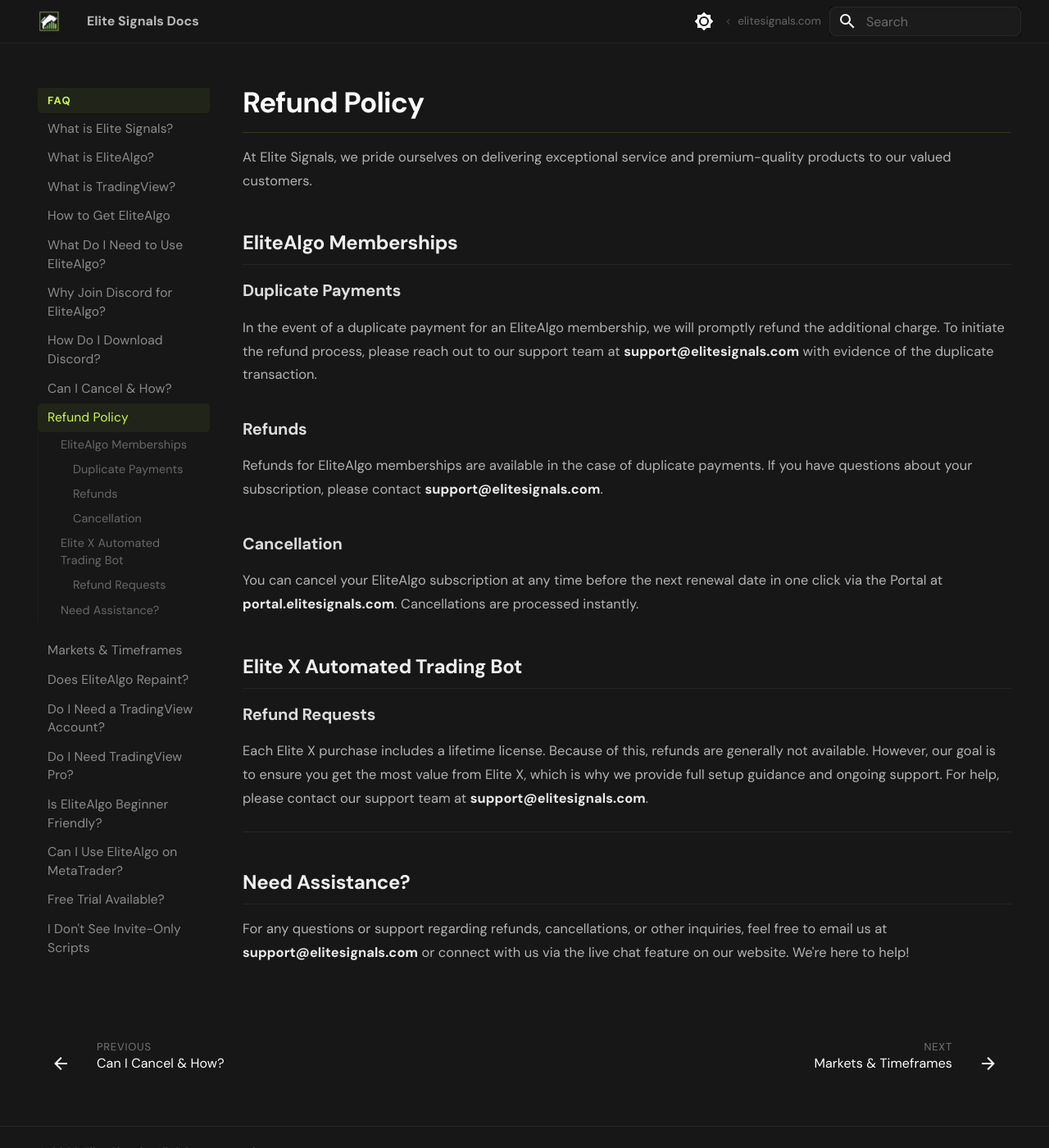
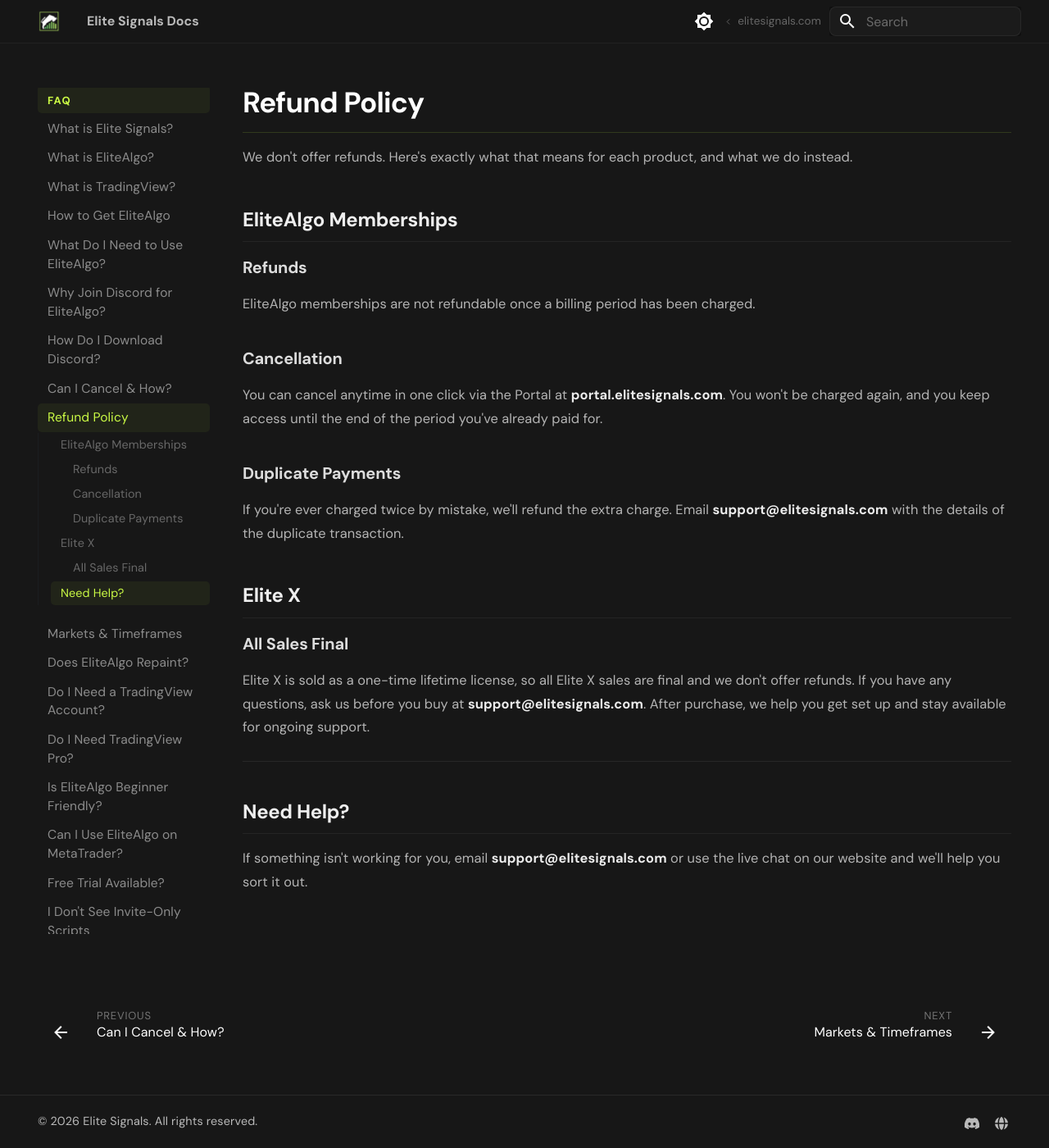
Before and after one commit to myelitesignals/docs, an MkDocs documentation site: the page built from docs/faq/refund-policy.md, in a window 1280 px wide and 1400 px high. Shown: the whole window at 82% size. Built offline with MkDocs 1.6.1 and Material for MkDocs 9.7.7, drawn with Linux system fonts in a browser that asks for light colours.

Commit message:
State the no-refund policy plainly
Co-Authored-By: Claude Opus 5.5 <noreply@anthropic.com>

```diff
--- a/docs/faq/refund-policy.md
+++ b/docs/faq/refund-policy.md
@@ -1,29 +1,29 @@
 # Refund Policy
 
-At Elite Signals, we pride ourselves on delivering exceptional service and premium-quality products to our valued customers.
+We don't offer refunds. Here's exactly what that means for each product, and what we do instead.
 
 ## EliteAlgo Memberships
 
-### Duplicate Payments
-
-In the event of a duplicate payment for an EliteAlgo membership, we will promptly refund the additional charge. To initiate the refund process, please reach out to our support team at [**support@elitesignals.com**](mailto:support@elitesignals.com) with evidence of the duplicate transaction.
-
 ### Refunds
 
-Refunds for EliteAlgo memberships are available in the case of duplicate payments. If you have questions about your subscription, please contact [**support@elitesignals.com**](mailto:support@elitesignals.com).
+EliteAlgo memberships are not refundable once a billing period has been charged.
 
 ### Cancellation
 
-You can cancel your EliteAlgo subscription at any time before the next renewal date in one click via the Portal at [**portal.elitesignals.com**](https://portal.elitesignals.com). Cancellations are processed instantly.
+You can cancel anytime in one click via the Portal at [**portal.elitesignals.com**](https://portal.elitesignals.com). You won't be charged again, and you keep access until the end of the period you've already paid for.
 
-## Elite X Automated Trading Bot
+### Duplicate Payments
 
-### Refund Requests
+If you're ever charged twice by mistake, we'll refund the extra charge. Email [**support@elitesignals.com**](mailto:support@elitesignals.com) with the details of the duplicate transaction.
 
-Each Elite X purchase includes a lifetime license. Because of this, refunds are generally not available. However, our goal is to ensure you get the most value from Elite X, which is why we provide full setup guidance and ongoing support. For help, please contact our support team at [**support@elitesignals.com**](mailto:support@elitesignals.com).
+## Elite X
+
+### All Sales Final
+
+Elite X is sold as a one-time lifetime license, so all Elite X sales are final and we don't offer refunds. If you have any questions, ask us before you buy at [**support@elitesignals.com**](mailto:support@elitesignals.com). After purchase, we help you get set up and stay available for ongoing support.
 
 ---
 
-## Need Assistance?
+## Need Help?
 
-For any questions or support regarding refunds, cancellations, or other inquiries, feel free to email us at [**support@elitesignals.com**](mailto:support@elitesignals.com) or connect with us via the live chat feature on our website. We're here to help!
+If something isn't working for you, email [**support@elitesignals.com**](mailto:support@elitesignals.com) or use the live chat on our website and we'll help you sort it out.
```
